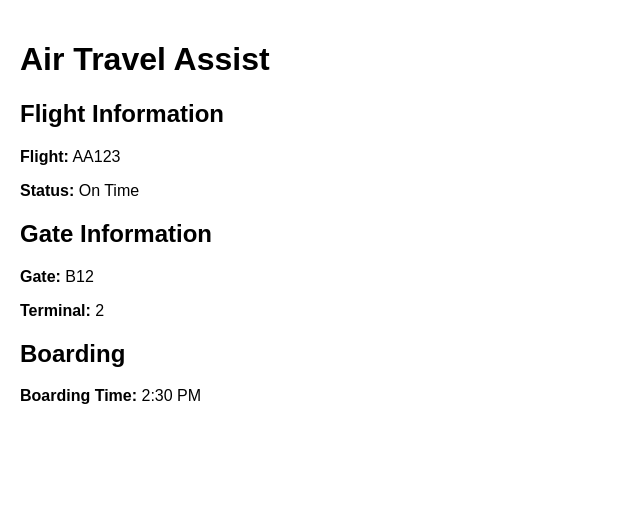
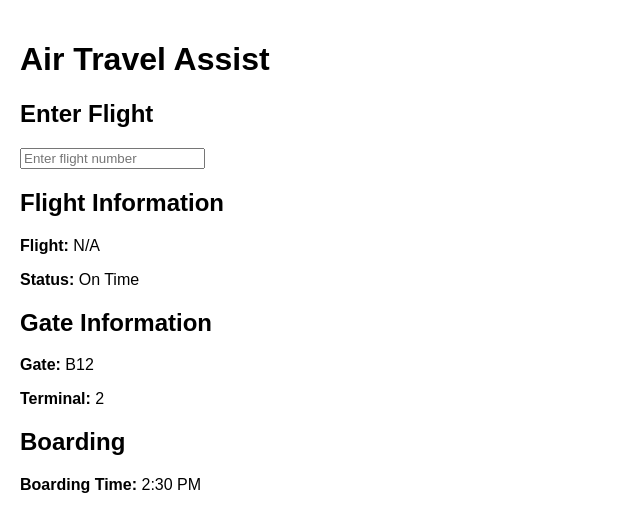
Before and after one commit to abrilquiros/airport-appIS470, a React (Create React App) app in the folder app/: page / in a window 1280 px wide. Shown: the top 532 px of the page, without its empty margins (0-640 px from the left). Built offline with nearby package versions, Linux system fonts and the light colour scheme.

Commit message:
added flight input

```diff
--- a/app/src/App.js
+++ b/app/src/App.js
@@ -1,10 +1,22 @@
+import { useState } from "react";
+
 function App() {
+  const [flight, setFlight] = useState("");
+
   return (
     <div style={{ padding: "20px", fontFamily: "Arial" }}>
       <h1>Air Travel Assist</h1>
 
+      <h2>Enter Flight</h2>
+      <input
+        type="text"
+        placeholder="Enter flight number"
+        value={flight}
+        onChange={(e) => setFlight(e.target.value)}
+      />
+
       <h2>Flight Information</h2>
-      <p><strong>Flight:</strong> AA123</p>
+      <p><strong>Flight:</strong> {flight || "N/A"}</p>
       <p><strong>Status:</strong> On Time</p>
 
       <h2>Gate Information</h2>
```
